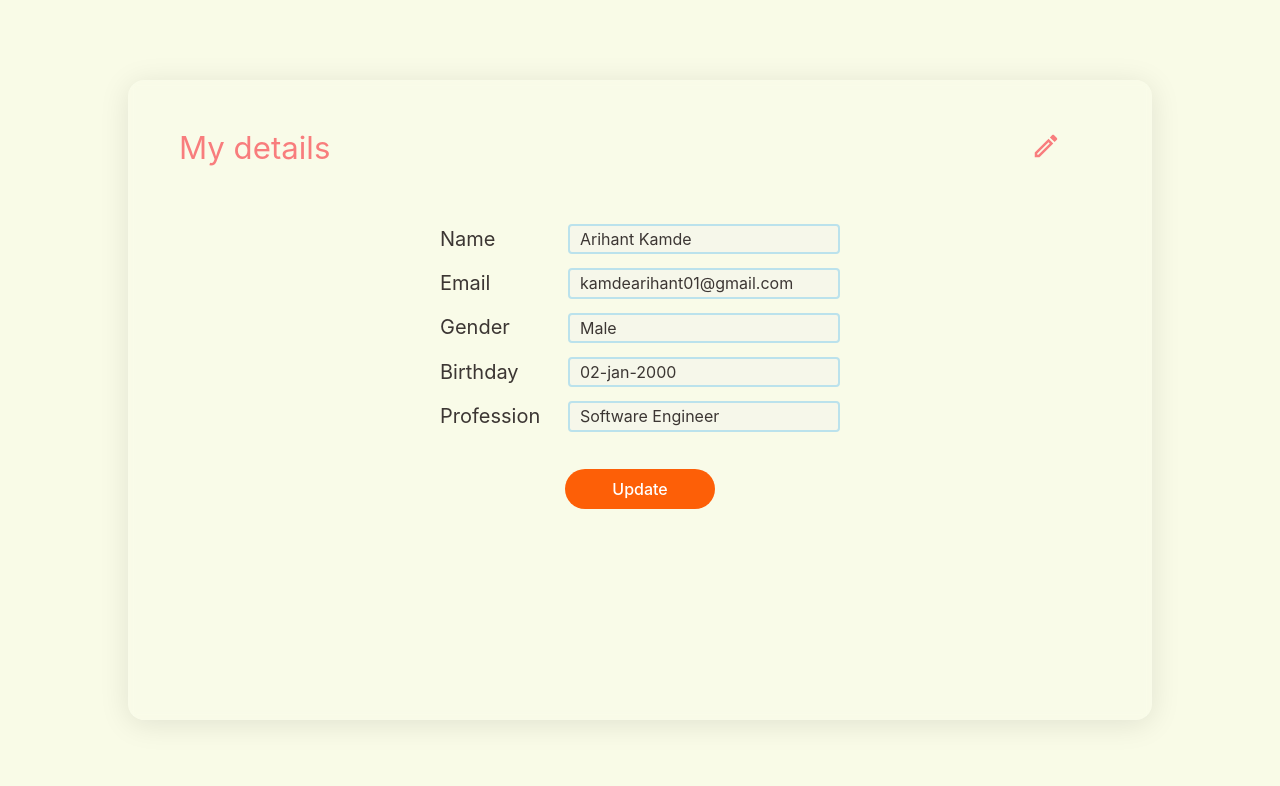
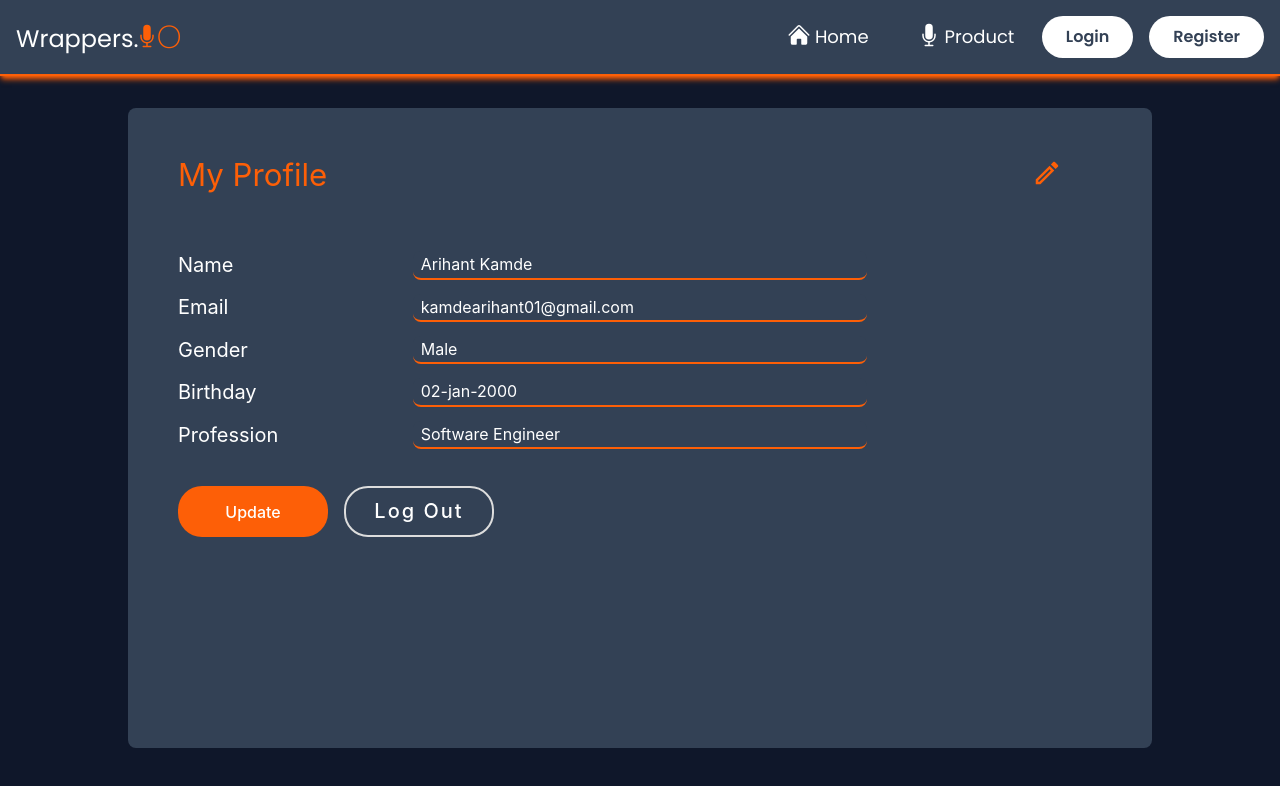
Before and after one commit to arihantXD/Wrapper.io, a React (Vite) app in the folder frontend/: page /profile in a window 1280 px wide. Shown: the top 786 px of the page. Built offline with nearby package versions, Linux system fonts and the light colour scheme.

Commit message:
Modified Profile Page in Dark Theme

```diff
--- a/frontend/src/Components/PrimaryButton.jsx
+++ b/frontend/src/Components/PrimaryButton.jsx
@@ -10,10 +10,10 @@ const Button = ({ text, onClick, width, activateAnimation }) => {
         disabled={isSubmitting}
         className={`${
           activateAnimation && "animateButton"
-        } flex justify-center bg-primary text-[white] font-medium py-[7px] rounded-3xl w-[150px] w-${width}`}
+        } flex justify-center items-center bg-primary text-[white] font-medium py-[7px] rounded-3xl w-[150px] w-${width}`}
         onClick={onClick}
       >
-        <div className="liquid"></div>
+        {activateAnimation && <div className="liquid"></div>}
         <span>{isSubmitting ? "Submitting" : text}</span>
       </button>
     </>
--- a/frontend/src/Pages/Profile.jsx
+++ b/frontend/src/Pages/Profile.jsx
@@ -5,6 +5,8 @@ import { PrimaryButton } from "../Components";
 import { MdOutlineEdit } from "react-icons/md";
 import { MdEditOff } from "react-icons/md";
 import { useState } from "react";
+import { SecondaryButton } from "../Components";
+// import Navbar from "../Components/Navbar/Navbar";
 function Profile() {
   const [showModal, setShowModal] = useState(false);
   const [edit, setEdit] = useState(false);
@@ -37,86 +39,88 @@ function Profile() {
 
   return (
     <>
-      <div className="bg-bg w-[100%] h-[100%] flex justify-center items-center">
-        <div className="relative glass-bg w-[80%] mx-auto h-[80%] p-[50px] pb-0">
+      <div className="bg-darkThemePrimary w-[100%] h-[100%] flex flex-col gap-8">
+        <Navbar></Navbar>
+        <div className="relative bg-darkThemeSecondary w-[80%] mx-auto h-[80%] p-[50px] pb-0 rounded-lg">
           <div className="flex justify-between">
-            <h3 className="text-pink">My details</h3>
+            <h3 className="text-primary">My Profile</h3>
             <div className="pr-[40px]" onClick={() => setEdit((prev) => !prev)}>
               {edit ? (
-                <MdEditOff className="text-pink" size={30} />
+                <MdEditOff className="text-primary" size={30} />
               ) : (
-                <MdOutlineEdit className="text-pink" size={30} />
+                <MdOutlineEdit className="text-primary" size={30} />
               )}
             </div>
           </div>
-          <div className="relative flex  flex-col items-center justify-between mt-[50px]">
-            <div className="flex gap-[15px] items-center justify-between w-[400px] my-[7px]">
-              <h5 className="text-black">Name</h5>
+          <div className="relative flex flex-col items-start justify-between mt-[50px]">
+            <div className="w-[100%] grid grid-cols-4 gap-[15px] items-center my-[7px]">
+              <h5 className="text-white">Name</h5>
               <input
                 type="text"
                 disabled={!edit}
                 className={`${
                   !edit
-                    ? "bg-[rgba(255,255,255,0.4) ]"
-                    : " bg-[rgba(255,255,255,1)]"
-                }  px-[10px] text-black border-[2px] border-grey rounded outline-none text-normal`}
+                    ? "bg-darkThemeSecondary text-white"
+                    : " bg-darkThemePrimary text-white"
+                } w-[100%] col-span-2 px-2 text-black text-normal border-b-2 rounded-lg border-primary focus:outline-0`}
                 defaultValue={data.Name}
               />
             </div>
-            <div className="flex gap-[15px] items-center justify-between w-[400px] my-[7px]">
-              <h5 className="text-black">Email</h5>
+            <div className="grid grid-cols-4 gap-[15px] items-center w-[100%] my-[7px]">
+              <h5 className="text-white">Email</h5>
               <input
                 type="email"
                 disabled={!edit}
                 className={`${
                   !edit
-                    ? "bg-[rgba(255,255,255,0.4) ]"
-                    : " bg-[rgba(255,255,255,1)]"
-                }  px-[10px] text-black border-[2px] border-grey rounded outline-none text-normal`}
+                    ? "bg-darkThemeSecondary text-white"
+                    : " bg-darkThemePrimary text-white"
+                } col-span-2 w-[100%] px-2 text-black text-normal border-b-2 border-primary rounded-lg focus:outline-0`}
                 defaultValue={data.Email}
               />
             </div>
-            <div className="flex gap-[15px] items-center justify-between w-[400px] my-[7px]">
-              <h5 className="text-black">Gender</h5>
+            <div className="w-[100%] grid grid-cols-4 gap-[15px] items-center my-[7px]">
+              <h5 className="text-white">Gender</h5>
               <input
                 type="text"
                 disabled={!edit}
                 className={`${
                   !edit
-                    ? "bg-[rgba(255,255,255,0.4) ]"
-                    : " bg-[rgba(255,255,255,1)]"
-                }  px-[10px] text-black border-[2px] border-grey rounded outline-none text-normal`}
+                    ? "bg-darkThemeSecondary text-white"
+                    : " bg-darkThemePrimary text-white"
+                } col-span-2 w-[100%] px-2 text-black text-normal border-b-2 border-primary rounded-lg focus:outline-0`}
                 defaultValue={data.Gender}
               />
             </div>
-            <div className="flex gap-[15px] items-center justify-between w-[400px] my-[7px]">
-              <h5 className="text-black">Birthday</h5>
+            <div className="w-[100%] grid grid-cols-4 gap-[15px] items-center my-[7px]">
+              <h5 className="text-white">Birthday</h5>
               <input
                 type="text"
                 disabled={!edit}
                 className={`${
                   !edit
-                    ? "bg-[rgba(255,255,255,0.4) ]"
-                    : " bg-[rgba(255,255,255,1)]"
-                }  px-[10px] text-black border-[2px] border-grey rounded outline-none text-normal`}
+                    ? "bg-darkThemeSecondary text-white"
+                    : " bg-darkThemePrimary text-white"
+                } col-span-2 w-[100%] px-2 text-black text-normal border-b-2 border-primary rounded-lg focus:outline-0`}
                 defaultValue={data.Birthday}
               />
             </div>
-            <div className="flex gap-[15px] items-center justify-between w-[400px] my-[7px]">
-              <h5 className="text-black">Profession</h5>
+            <div className="w-[100%] grid grid-cols-4 gap-[15px] items-center my-[7px]">
+              <h5 className="text-white">Profession</h5>
               <input
                 type="text"
                 disabled={!edit}
                 className={`${
                   !edit
-                    ? "bg-[rgba(255,255,255,0.4) ]"
-                    : " bg-[rgba(255,255,255,1)]"
-                }  px-[10px] text-black border-[2px] border-grey rounded outline-none text-normal`}
+                    ? "bg-darkThemeSecondary text-white"
+                    : " bg-darkThemePrimary text-white"
+                } col-span-2 w-[100%] px-2 text-black text-normal border-b-2 border-primary rounded-lg focus:outline-0`}
                 defaultValue={data.Profession}
               />
             </div>
-            <div className="mt-[30px]">
+            <div className="mt-[30px] flex gap-4">
               <PrimaryButton text="Update" />
+              <SecondaryButton text="Log Out"></SecondaryButton>
             </div>
           </div>
         </div>
```
